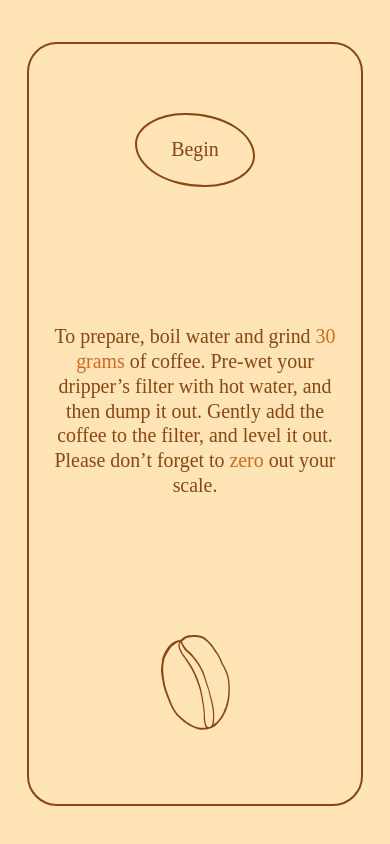
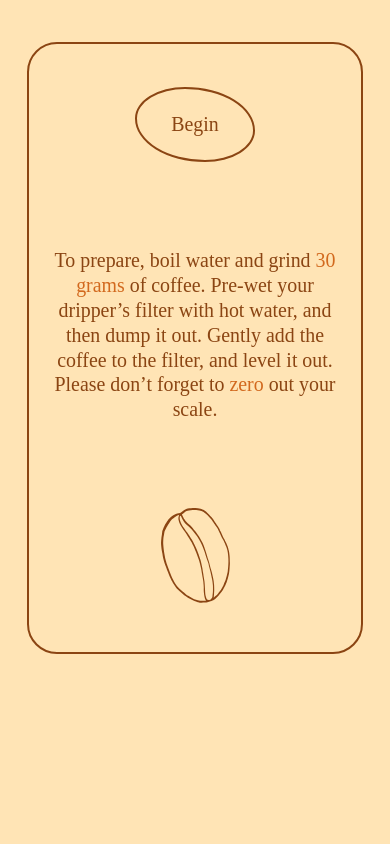
Before and after one commit to neetapatel/art369-interactive, a plain HTML site: page projects/tool/index.html in a window 390 px wide. Drawn offline with Linux system fonts and the light colour scheme.

Commit message:
tool fix

```diff
--- a/projects/tool/css/myStyles.css
+++ b/projects/tool/css/myStyles.css
@@ -23,7 +23,7 @@ body {
     width: 85vw;
     max-width: 500px;
     margin: 5vh auto;
-    min-height: 90vh;
+    min-height: 90%;
     display: flex;
     flex-direction: column;
     justify-content: space-around;
@@ -65,6 +65,7 @@ button:hover {
     animation: rotation 5s linear infinite;
 }
 
+/* coffe bean animation  */
 @keyframes rotation {
     to {
         transform: rotate(360deg);
@@ -72,6 +73,9 @@ button:hover {
 }
 
 @media screen and (max-width: 750px) {
+    body {
+        height: 80vh;
+    }
     #step {
         margin: 0 1rem;
     }
```
